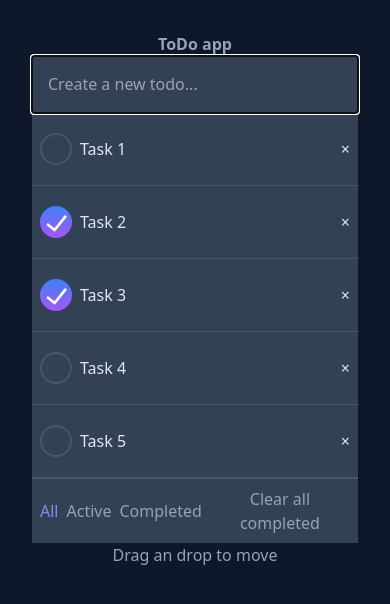
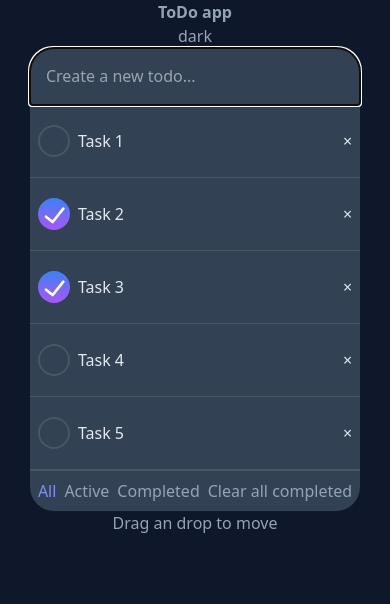
Before and after one commit to Jodarini/Todo-App, a React (Vite) app: page / in a window 390 px wide. Shown: the top 604 px of the page. Built offline with nearby package versions, Linux system fonts and the light colour scheme.

Commit message:
Added responsiveness when dragging over other items and added rounded borders for ui

```diff
--- a/package.json
+++ b/package.json
@@ -19,6 +19,8 @@
     "@vitejs/plugin-react": "^3.0.0",
     "autoprefixer": "^10.4.13",
     "postcss": "^8.4.21",
+    "prettier": "^2.8.4",
+    "prettier-plugin-tailwindcss": "^0.2.2",
     "tailwindcss": "^3.2.4",
     "vite": "^4.0.0"
   }
--- a/src/App.css
+++ b/src/App.css
@@ -1,41 +1,9 @@
-#root {
-  max-width: 1280px;
-  margin: 0 auto;
-  padding: 2rem;
-  text-align: center;
+@tailwind base;
+@tailwind components;
+@tailwind utilities;
+
+@layer base {
+	body {
+		@apply bg-slate-900 text-slate-400;
+	}
 }
-
-.logo {
-  height: 6em;
-  padding: 1.5em;
-  will-change: filter;
-}
-.logo:hover {
-  filter: drop-shadow(0 0 2em #646cffaa);
-}
-.logo.react:hover {
-  filter: drop-shadow(0 0 2em #61dafbaa);
-}
-
-@keyframes logo-spin {
-  from {
-    transform: rotate(0deg);
-  }
-  to {
-    transform: rotate(360deg);
-  }
-}
-
-@media (prefers-reduced-motion: no-preference) {
-  a:nth-of-type(2) .logo {
-    animation: logo-spin infinite 20s linear;
-  }
-}
-
-.card {
-  padding: 2em;
-}
-
-.read-the-docs {
-  color: #888;
-}
--- a/src/App.jsx
+++ b/src/App.jsx
@@ -3,11 +3,36 @@ import "./App.css";
 import { v4 as uuidv4 } from "uuid";
 
 let dbMock = [
-	{ name: "Task 1", isChecked: false, id: 0 },
-	{ name: "Task 2", isChecked: true, id: 1 },
-	{ name: "Task 3", isChecked: true, id: 2 },
-	{ name: "Task 4", isChecked: false, id: 3 },
-	{ name: "Task 5", isChecked: false, id: 4 },
+	{
+		name: "Task 1",
+		isChecked: false,
+		id: 0,
+		isDragged: false,
+	},
+	{
+		name: "Task 2",
+		isChecked: true,
+		id: 1,
+		isDragged: false,
+	},
+	{
+		name: "Task 3",
+		isChecked: true,
+		id: 2,
+		isDragged: false,
+	},
+	{
+		name: "Task 4",
+		isChecked: false,
+		id: 3,
+		isDragged: false,
+	},
+	{
+		name: "Task 5",
+		isChecked: false,
+		id: 4,
+		isDragged: false,
+	},
 ];
 
 export default function App() {
@@ -15,6 +40,12 @@ export default function App() {
 	const [todoList, setTodoList] = useState(dbMock);
 	const [filter, setFilter] = useState("all");
 	const [draggedTodo, setDraggedTodo] = useState();
+	const [isDarkMode, setIsDarkMode] = useState("dark");
+	const [isDragged, setIsDragged] = useState(true);
+
+	const handleChangeMode = () => {
+		setIsDarkMode(isDarkMode === "light" ? "dark" : "light");
+	};
 
 	const newTodo = () => {
 		let newTodo = {
@@ -73,16 +104,40 @@ export default function App() {
 
 	const handleDragStart = (e, todo) => {
 		setDraggedTodo(todo);
+		setIsDragged(!isDragged);
+		todo.isDragged = isDragged;
 	};
 
-	const handleDragOver = e => {
+	const handleDragOver = (e, todo) => {
 		e.preventDefault();
 	};
 
+	const handleDragEnd = (e, todo) => {
+		setIsDragged(!isDragged);
+		todo.isDragged = isDragged;
+	};
+
+	const handleTouchStart = (e, todo) => {
+		setDraggedTodo(todo);
+	};
+	const handleTouchEnd = (e, todo) => {
+		console.log(todo);
+		handleDrop(todo);
+	};
+
 	const handleDrop = target => {
+		// Here is where the add query to db would be
+	};
+
+	const handleDragEnter = target => {
+		if (target === draggedTodo) {
+			console.log("returning before");
+			return;
+		}
 		const newTodoList = [...todoList];
 		const indexOfTarget = newTodoList.indexOf(target);
 		const indexOfdraggedTodo = newTodoList.indexOf(draggedTodo);
+
 		if (indexOfdraggedTodo > indexOfTarget) {
 			newTodoList.splice(indexOfdraggedTodo, 1);
 			newTodoList.splice(indexOfTarget, 0, draggedTodo);
@@ -90,16 +145,21 @@ export default function App() {
 			newTodoList.splice(indexOfdraggedTodo, 1);
 			newTodoList.splice(indexOfTarget, 0, draggedTodo);
 		} else return;
+
 		setTodoList(newTodoList);
 	};
+
 	return (
-		<div className="App flex flex-col items-center">
-			<h1 className="text 3xl font-bold color">ToDo app</h1>
-			<div className="flex flex-col bg-slate-700 md:w-2/6">
+		<div className="flex flex-col items-center">
+			<h1 className="text 3xl color font-bold">ToDo app</h1>
+			<button className="" onClick={() => handleChangeMode()}>
+				{isDarkMode}
+			</button>
+			<div className="flex flex-col rounded-3xl bg-slate-700 md:w-2/6">
 				<form onSubmit={handleSubmit} className="z-50">
 					<input
 						type="textfield"
-						className="bg-slate-700 text-slate-200 p-4 w-full border-b border-gray-600"
+						className="w-full rounded-t-3xl border-b border-gray-600 bg-slate-700 p-4 text-slate-200"
 						autoFocus
 						placeholder="Create a new todo..."
 						onChange={e => setName(e.target.value)}
@@ -112,27 +172,28 @@ export default function App() {
 				<ul>
 					{filteredList.length > 0
 						? filteredList.map(todo => (
-								<li
-									className="flex flex-row bg-slate-700 text-slate-200 w-full cursor-pointer border-b border-gray-600"
+								<ToDo
 									key={todo.id}
-								>
-									<ToDo
 									name={todo.name}
 									handleOnClick={() => handleOnClick(todo.id)}
 									handleOnKeyDown={e => handleOnKeyDown(e, todo.id)}
 									id={todo.id}
 									handleDelete={() => handleDelete(todo.id)}
 									status={todo.isChecked}
+									isDragged={todo.isDragged}
 									handleDragStart={e => handleDragStart(e, todo)}
-										handleDragOver={e => handleDragOver(e)}
+									handleDragEnd={e => handleDragEnd(e, todo)}
+									handleTouchStart={e => handleDragStart(e, todo)}
+									handleDragOver={e => handleDragOver(e, todo)}
 									handleDrop={() => handleDrop(todo)}
+									handleTouchEnd={() => handleTouchEnd(todo)}
+									handleDragEnter={() => handleDragEnter(todo)}
 								/>
-								</li>
 						  ))
 						: "No todo in the list"}
 				</ul>
 
-				<div className="flex flex-row gap-2 justify-center p-2 border-t border-gray-600">
+				<div className="flex flex-row justify-center gap-2 border-t border-gray-600 p-2">
 					<button
 						onClick={() => handleFilter("all")}
 						className={`hover:text-gray-300 ${
@@ -170,6 +231,14 @@ export default function App() {
 	);
 }
 
+function Skeleton() {
+	return (
+		<div className="group relative flex w-full flex-row items-center justify-center align-middle hover:cursor-pointer hover:bg-slate-600 ">
+			Hello world
+		</div>
+	);
+}
+
 function ToDo({
 	name,
 	handleOnClick,
@@ -177,31 +246,45 @@ function ToDo({
 	id,
 	handleDelete,
 	status,
+	isDragged,
 	handleDragStart,
+	handleTouchStart,
 	handleDrop,
 	handleDragOver,
+	handleTouchEnd,
+	handleDragEnter,
+	handleDragEnd,
 }) {
 	return (
 		<>
+			<li
+				className={`flex w-full cursor-pointer flex-row border-b border-gray-600 bg-slate-700 text-slate-200 ${
+					isDragged && "bg-slate-800"
+				}`}
+			>
 				<div
 					draggable
-				className="hover:bg-slate-600 hover:cursor-pointer w-full relative flex flex-row align-middle items-center justify-center group "
+					className={`group relative flex w-full flex-row items-center justify-center align-middle hover:cursor-pointer hover:bg-slate-600 `}
+					onTouchStart={handleTouchStart}
+					onTouchEnd={handleTouchEnd}
 					onDragStart={handleDragStart}
+					onDragEnd={handleDragEnd}
 					onDragOver={handleDragOver}
 					onDrop={handleDrop}
+					onDragEnter={handleDragEnter}
 				>
 					<input
 						type="checkbox"
 						onClick={handleOnClick}
 						id={id}
-					className="mr-6 align-baseline hidden"
+						className="mr-6 hidden align-baseline"
 					></input>
 
 					<label
 						tabIndex="0"
 						onKeyDown={handleOnKeyDown}
 						htmlFor={id}
-					className="w-full text-left p-6 hover:cursor-pointer pl-12 peer"
+						className="peer w-full p-6 pl-12 text-left hover:cursor-pointer"
 					>
 						{name}
 					</label>
@@ -211,8 +294,8 @@ function ToDo({
 						className={`${
 							status
 								? "bg-gradient-to-b from-blue-500 to-purple-500"
-							: "border-gray-600 border-2 group-hover:border-gray-400"
-					} rounded-full h-8 w-8 flex items-center justify-center absolute left-2 hover:cursor-pointer`}
+								: "border-2 border-gray-600 group-hover:border-gray-400"
+						} absolute left-2 flex h-8 w-8 items-center justify-center rounded-full hover:cursor-pointer`}
 					>
 						<svg
 							className={`${status ? "block" : "hidden"}`}
@@ -230,12 +313,13 @@ function ToDo({
 						</svg>
 					</label>
 					<label
-					className="md:hidden rounded-full hover:bg-slate-400 right-2 absolute group-hover:block cursor-pointer peer-focus:block focus:block"
+						className="absolute right-2 cursor-pointer rounded-full hover:bg-slate-400 focus:block group-hover:block md:hidden"
 						onClick={handleDelete}
 					>
 						&times;
 					</label>
 				</div>
+			</li>
 		</>
 	);
 }
--- a/src/index.css
+++ b/src/index.css
@@ -1,10 +0,0 @@
-@tailwind base;
-@tailwind components;
-@tailwind utilities;
-
-:root {
-	@apply bg-slate-900 text-slate-400;
-}
-/* input:checked ~ label svg {
-	display: block;
-} */
```
Also changed, not shown: 1 other file (tests, documents, lock files or other folders). Lines whose indentation alone changed are shown as unchanged.
